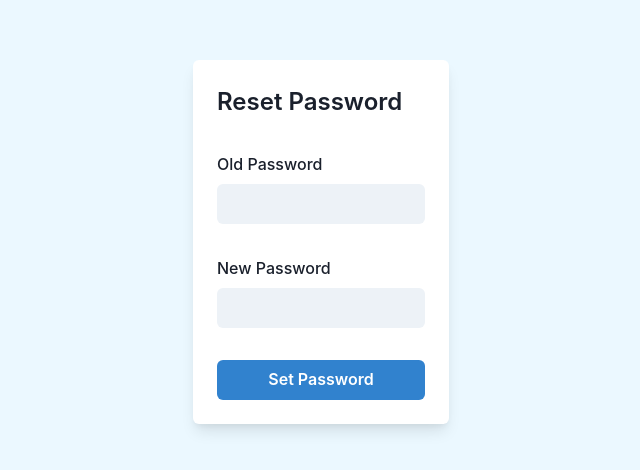
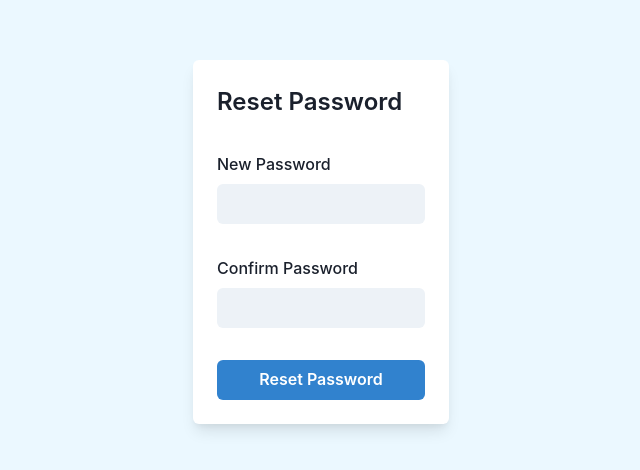
Before and after one commit to BetsolLLC/hr-portal-ui, a React (Create React App) app: page /password in a window 1280 px wide. Shown: the part 158-628 px from the top of the page, without its empty margins (319-959 px from the left). Built offline with nearby package versions, Linux system fonts and the light colour scheme; no server answers.

Commit message:
Set password

```diff
--- a/src/screens/PreOnboarding/PreOnboarding.jsx
+++ b/src/screens/PreOnboarding/PreOnboarding.jsx
@@ -137,10 +137,17 @@ const PreOnboarding = () => {
   }, []);
 
   return (
-    <Flex bg="blue.50" align="center" justify="center" h="100vh" w="100%">
+    <Flex
+      bg="blue.50"
+      align="center"
+      justify="center"
+      h="100vh"
+      maxHeight="-webkit-fill-available"
+      w="100%"
+    >
       <VStack spacing={8} align="center" w="100%">
         <form>
-          <Box bg="white" m={6} p={6} rounded="md" w="100%" boxShadow="lg">
+          <Box bg="white" my={6} p={6} rounded="md" w="100%" boxShadow="lg">
             <Text fontSize="3xl" fontWeight="bold">
               Pre-Onboarding Details
             </Text>
@@ -149,6 +156,7 @@ const PreOnboarding = () => {
             </Text>
           </Box>
           {loading ? (
+            <Flex justifyContent="center">
               <Spinner
                 thickness="4px"
                 speed="0.65s"
@@ -156,6 +164,7 @@ const PreOnboarding = () => {
                 color="blue.500"
                 size="xl"
               />
+            </Flex>
           ) : error ? (
             <Alert status="error">
               <AlertIcon />
@@ -166,7 +175,7 @@ const PreOnboarding = () => {
               {data?.map((doc) => (
                 <Box
                   bg="white"
-                  m={6}
+                  my={6}
                   p={6}
                   rounded="md"
                   w="100%"
--- a/src/screens/setpassword/SetPass.jsx
+++ b/src/screens/setpassword/SetPass.jsx
@@ -1,5 +1,4 @@
-
-import { Formik, Field } from "formik";
+import { useFormik, Field } from "formik";
 import {
   Box,
   Button,
@@ -10,74 +9,138 @@ import {
   Input,
   VStack,
   Text,
+  useToast,
 } from "@chakra-ui/react";
+import { useState } from "react";
+import axios from "../../api/axios";
+import { useSearchParams } from "react-router-dom";
 
 export default function SetPass() {
+  const [loading, setLoading] = useState(false);
+  const [searchParams] = useSearchParams();
+  const token = searchParams.get("token");
+  const oldpassword = searchParams.get("oldpassword");
+  const email = searchParams.get("email");
+
+  const toast = useToast();
+  const setPassword = async (newpassword, confirmpassword) => {
+    setLoading(true);
+
+    let error;
+
+    if (newpassword.length < 8) {
+      error = "Password must contain at least 8 characters.";
+    } else if (newpassword.length > 20) {
+      error = "Password must contain a maximum of 20 characters";
+    } else if (
+      newpassword.match(
+        /^(?=.*[0-9])(?=.*[!@#$%^&*])(?=.*[a-z])(?=.*[A-Z])[a-zA-Z0-9!@#$%^&*]{6,16}$/
+      ) == null
+    ) {
+      error =
+        "Password must contain atleast 1 uppercase, 1 lowercase, 1 digit and 1 special character and no spaces.";
+    } else if (newpassword !== confirmpassword) {
+      error = "Passwords do not match.";
+    }
+    if (error) {
+      toast({
+        title: "Error",
+        description: error,
+        status: "error",
+      });
+      setLoading(false);
+      return;
+    }
+
+    try {
+      const config = {
+        headers: {
+          "Content-Type": "application/json",
+          access_token: token,
+        },
+      };
+      const {
+        data: { success, error },
+      } = await axios.post(
+        "/api/auth/forgotpassword",
+        { email, oldpassword, newpassword },
+        config
+      );
+      if (success) {
+        toast({
+          title: "Success",
+          description: "Password Reset Successfully!",
+          status: "success",
+        });
+      } else {
+        toast({
+          title: "Error",
+          description: error,
+          status: "error",
+        });
+      }
+      setLoading(false);
+    } catch (error) {
+      toast({
+        title: "Error",
+        description: error?.response?.data?.error
+          ? error.response.data.error
+          : "Something went wrong.Please try again.",
+        status: "error",
+      });
+      setLoading(false);
+    }
+  };
+  const formik = useFormik({
+    initialValues: {
+      newpassword: "",
+      confirmpassword: "",
+    },
+    onSubmit: (values) => {
+      setPassword(values.newpassword, values.confirmpassword);
+    },
+  });
+
   return (
     <Flex bgColor="blue.50" align="center" justify="center" h="100vh">
       <Box bg="white" p={6} rounded="md" w={64} boxShadow="lg">
-        <Formik
-          initialValues={{
-            oldpassword: "",
-            newpassword: "",
-          }}
-          onSubmit={(values) => {
-            alert(JSON.stringify(values, null, 2));
-          }}
-        >
-          {({ handleSubmit, errors, touched }) => (
-            <form onSubmit={handleSubmit}>
+        <form onSubmit={formik.handleSubmit}>
           <VStack spacing={8} align="flex-start">
             <Text align={"center"} fontWeight="semibold" fontSize="2xl">
               Reset Password
             </Text>
-                <FormControl isInvalid={!!errors.password && touched.password}>
-                  <FormLabel htmlFor="password">Old Password</FormLabel>
-                  <Field
-                    as={Input}
-                    id="oldpassword"
-                    name="oldpassword"
-                    type="password"
-                    variant="filled"
-                    validate={(value) => {
-                      let error;
-
-                      if (value.length < 5) {
-                        error = "Password must contain at least 6 characters";
-                      }
-
-                      return error;
-                    }}
-                  />
-                  <FormErrorMessage>{errors.password}</FormErrorMessage>
-                </FormControl>
-                <FormControl isInvalid={!!errors.password && touched.password}>
+            <FormControl>
               <FormLabel htmlFor="password">New Password</FormLabel>
-                  <Field
-                    as={Input}
+              <Input
                 id="newpassword"
                 name="newpassword"
                 type="password"
                 variant="filled"
-                    validate={(value) => {
-                      let error;
-
-                      if (value.length < 5) {
-                        error = "Password must contain at least 6 characters";
-                      }
-
-                      return error;
-                    }}
+                onChange={formik.handleChange}
+                value={formik.values.newpassword}
               />
-                  <FormErrorMessage>{errors.password}</FormErrorMessage>
             </FormControl>
-                <Button type="submit" colorScheme="blue" width="full">
-                  Set Password
+            <FormControl>
+              <FormLabel htmlFor="password">Confirm Password</FormLabel>
+              <Input
+                id="confirmpassword"
+                name="confirmpassword"
+                type="password"
+                variant="filled"
+                onChange={formik.handleChange}
+                value={formik.values.confirmpassword}
+              />
+            </FormControl>
+            <Button
+              type="submit"
+              colorScheme="blue"
+              width="full"
+              isLoading={loading}
+            >
+              Reset Password
             </Button>
           </VStack>
         </form>
-          )}
-        </Formik>
       </Box>
     </Flex>
   );
```
Also changed, not shown: src/App.js (line endings or trailing spaces). Lines whose indentation alone changed are shown as unchanged.
